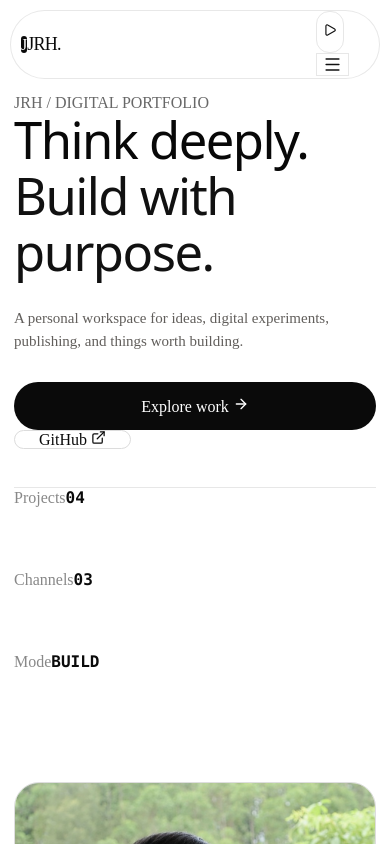
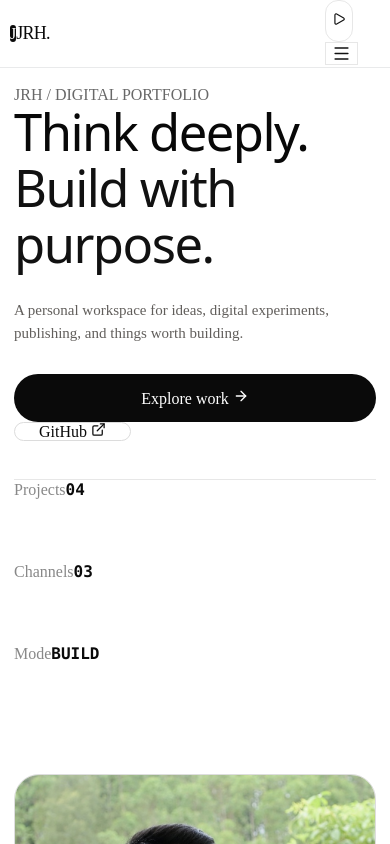
Before and after one commit to LionerHakim/JRHs, a React (Vite) app: page / in a window 390 px wide. Shown: the top 844 px of the page. Built offline with nearby package versions, Linux system fonts and the light colour scheme.

Commit message:
polish: align navigation and heading system with Titan

```diff
--- a/src/future.css
+++ b/src/future.css
@@ -10,13 +10,12 @@ button{cursor:pointer}
 
 /* Navigation */
 .nav{
-  position:fixed!important;z-index:1000!important;top:18px!important;left:50%!important;
-  transform:translateX(-50%)!important;width:min(1120px,calc(100% - 32px))!important;
-  min-height:62px!important;padding:8px 10px 8px 14px!important;
-  display:grid!important;grid-template-columns:auto 1fr auto!important;align-items:center!important;
-  gap:22px!important;border:1px solid rgba(0,0,0,.09)!important;border-radius:160px!important;
-  background:#fff!important;backdrop-filter:none!important;
-  -webkit-backdrop-filter:none!important;box-shadow:none!important;
+  position:fixed!important;z-index:1000!important;top:0!important;left:0!important;right:0!important;
+  transform:none!important;width:100%!important;min-height:88px!important;
+  padding:0 max(24px,calc((100% - 1280px)/2))!important;
+  display:grid!important;grid-template-columns:1fr auto 1fr!important;align-items:center!important;
+  gap:24px!important;border:0!important;border-bottom:1px solid #e9eaeb!important;border-radius:0!important;
+  background:#fff!important;backdrop-filter:none!important;-webkit-backdrop-filter:none!important;box-shadow:none!important;
 }
 
 .brand{min-width:max-content!important;color:#0a0a0a!important}
@@ -93,7 +92,7 @@ button{cursor:pointer}
 .section-kicker span:first-child{color:#111111!important;font-family:var(--font-geist-mono)!important}
 .section-overline{color:#8a8a8a!important}
 .section-intro h2,.section-heading h2,.cta-copy h2,.statement p{
-  color:#0a0a0a!important;font-family:var(--font-geist)!important;font-weight:400!important;
+  color:#0a0a0a!important;font-family:var(--font-geist)!important;font-weight:500!important;
   letter-spacing:-.045em!important;line-height:.98!important
 }
 .section-intro h2 em,.cta-copy h2 em{color:#111111!important}
@@ -211,10 +210,10 @@ button{cursor:pointer}
   .project-grid{grid-template-columns:1fr!important}
 }
 @media (max-width:760px){
-  .nav{top:10px!important;width:calc(100% - 20px)!important;min-height:56px!important}
+  .nav{top:0!important;width:100%!important;min-height:60px!important;padding-left:14px!important;padding-right:14px!important}
   .brand-context{display:none!important}
   .hero,.section,.statement,.cta-section,.footer,.signal-strip{width:calc(100% - 28px)!important}
-  .hero{min-height:auto!important;grid-template-columns:1fr!important;padding:105px 0 64px!important;gap:48px!important}
+  .hero{min-height:auto!important;grid-template-columns:1fr!important;padding:92px 0 64px!important;gap:48px!important}
   .hero h1{font-size:clamp(44px,13vw,62px)!important}
   .hero-copy>p{font-size:15px!important}
   .hero-visual{max-width:none!important}
@@ -232,7 +231,7 @@ button{cursor:pointer}
   .filter-row{overflow-x:auto!important;flex-wrap:nowrap!important;padding-bottom:4px!important;scrollbar-width:none!important}
   .filter-row::-webkit-scrollbar{display:none!important}
   .filter-chip{flex:0 0 auto!important}
-  .footer{padding:48px 14px 24px!important}
+  .footer{width:100%!important;padding:48px 14px 24px!important}
   .lead-copy{font-size:18px!important}
   .project-grid{grid-template-columns:1fr!important}
   .project-card-hit{min-height:300px!important}
@@ -247,7 +246,7 @@ button{cursor:pointer}
   .brand-mark{width:34px!important;height:34px!important}
   .nav{padding-left:10px!important;padding-right:8px!important}
   .button{min-height:48px!important}
-  .hero{padding-top:94px!important}
+  .hero{padding-top:86px!important}
   .hero-actions .button{width:100%!important}
   .hero-signals{margin-top:38px!important}
   .project-card h3{font-size:30px!important}
```
